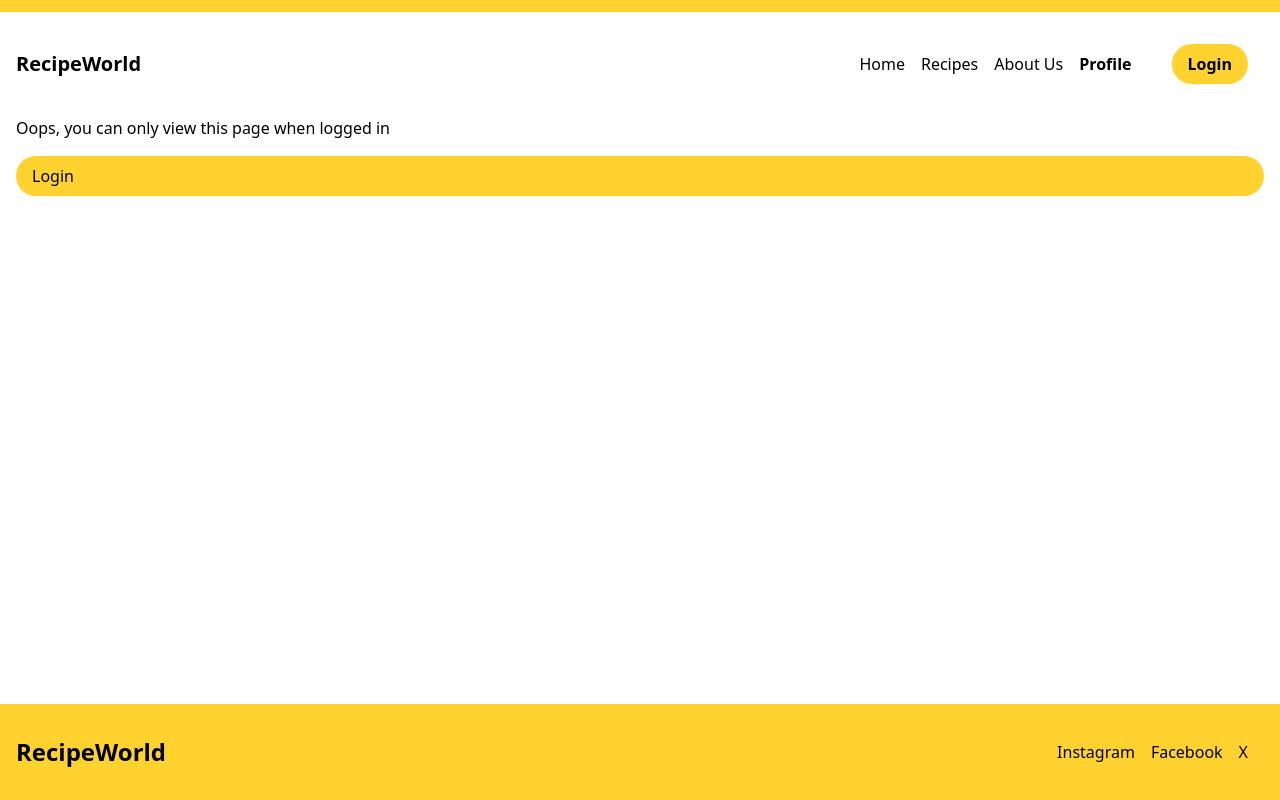
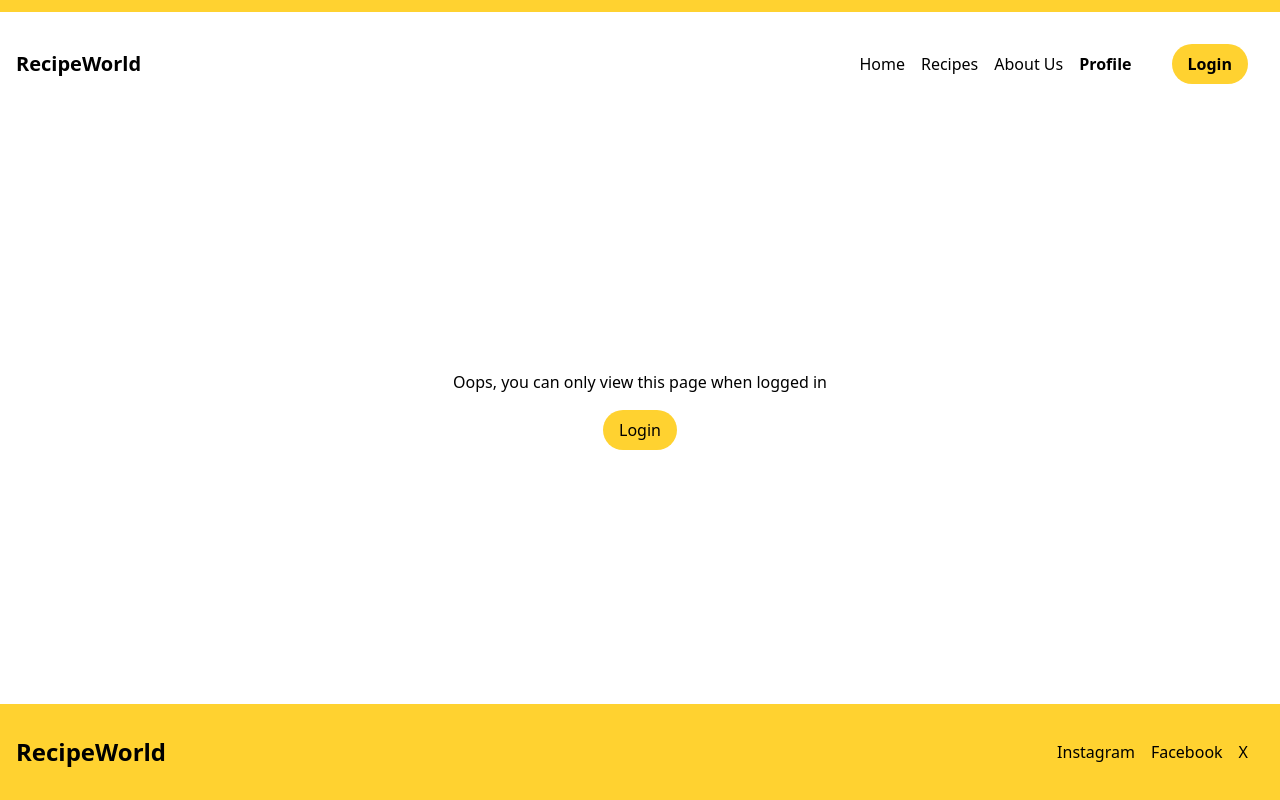
Before and after one commit to jutuli/recipeworld, a React (Vite) app: page /profile in a window 1280 px wide. Built offline with nearby package versions, Linux system fonts and the light colour scheme; no server answers.

Commit message:
Fix layout structure in Profile component

```diff
--- a/src/pages/Profile.tsx
+++ b/src/pages/Profile.tsx
@@ -57,7 +57,7 @@ const Profile = () => {
   };
 
   return (
-    <div className="flex h-full w-full flex-col px-4">
+    <div className="flex w-full grow flex-col px-4">
       {isLoggedIn ? (
         <div className="align-start flex flex-col">
           <h1 className="mb-4 text-lg font-bold">Profile</h1>
@@ -151,7 +151,7 @@ const Profile = () => {
           )}
         </div>
       ) : (
-        <>
+        <div className="flex grow flex-col items-center justify-center">
           <p className="mb-4">
             Oops, you can only view this page when logged in
           </p>
@@ -161,7 +161,7 @@ const Profile = () => {
           >
             Login
           </Link>
-        </>
+        </div>
       )}
     </div>
   );
```
